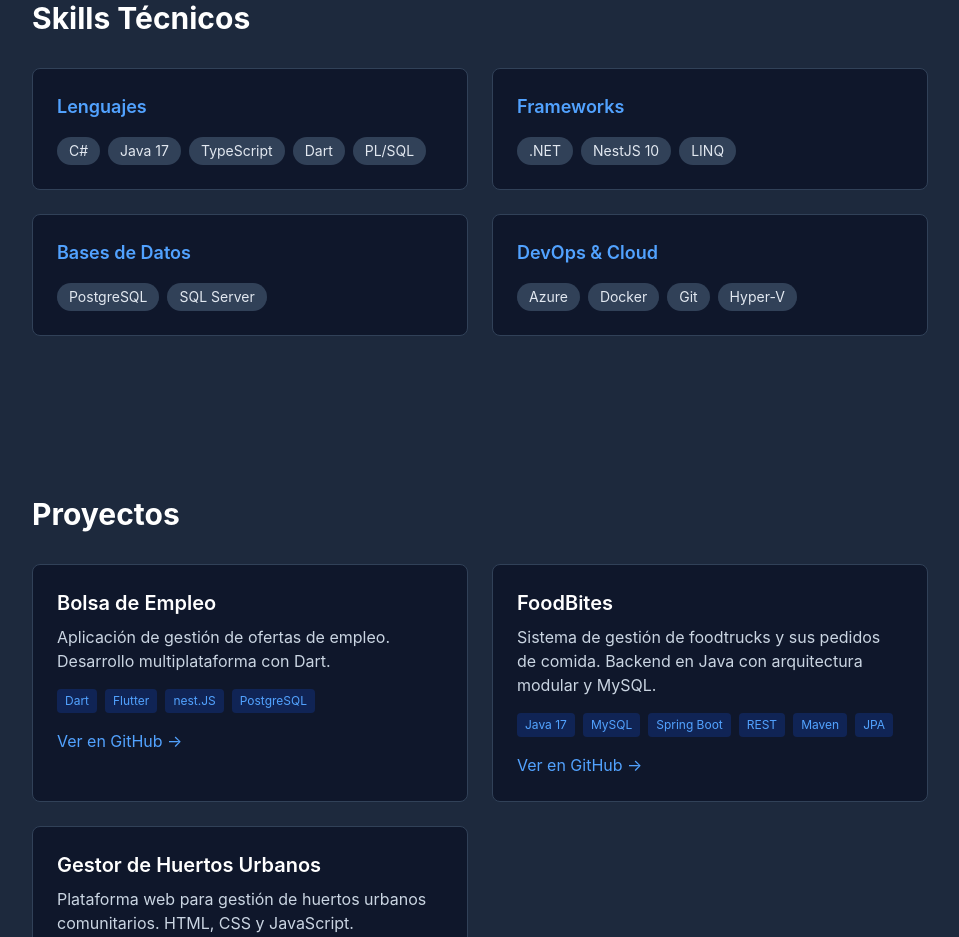
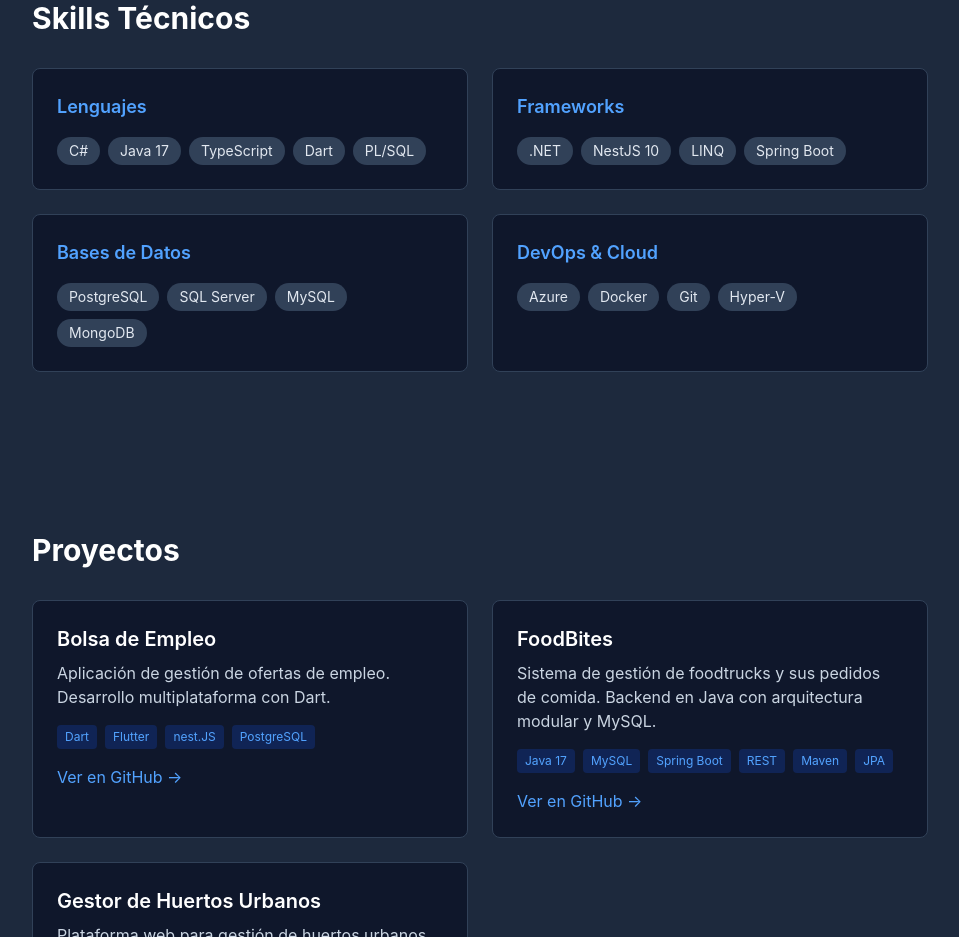
Before and after one commit to Andres-Caso-Iglesias/portafolio, a Next.js app: page / in a window 1280 px wide. Shown: the part 2240-3177 px from the top of the page, without its empty margins (160-1119 px from the left). Built offline with nearby package versions, Linux system fonts and the light colour scheme.

Commit message:
insercion de skills

```diff
--- a/src/app/page.tsx
+++ b/src/app/page.tsx
@@ -43,10 +43,9 @@ export default function Home() {
           <div className="space-y-4 text-slate-300">
             <p>
               Desarrollador con formación técnica en aplicaciones multiplataforma y
-              administración de servicios de internet. Experiencia práctica en
-              entornos de desarrollo de software logístico y una trayectoria previa
-              que respalda mi capacidad para trabajar bajo presión y resolución de
-              problemas complejos.
+              administración de servicios de internet.<br />
+              Experiencia práctica en entornos de desarrollo de software logístico y una trayectoria previa
+              que respalda mi capacidad para trabajar bajo presión y resolución de problemas complejos.
             </p>
             <p>
               Durante mis prácticas en Mecalux Software Solutions apliqué desarrollo
--- a/src/data/skillsData.ts
+++ b/src/data/skillsData.ts
@@ -10,11 +10,11 @@ export const skills: SkillCategory[] = [
   },
   {
     category: "Frameworks",
-    items: [".NET", "NestJS 10", "LINQ"],
+    items: [".NET", "NestJS 10", "LINQ", "Spring Boot"],
   },
   {
     category: "Bases de Datos",
-    items: ["PostgreSQL", "SQL Server"],
+    items: ["PostgreSQL", "SQL Server", "MySQL", "MongoDB"],
   },
   {
     category: "DevOps & Cloud",
```
